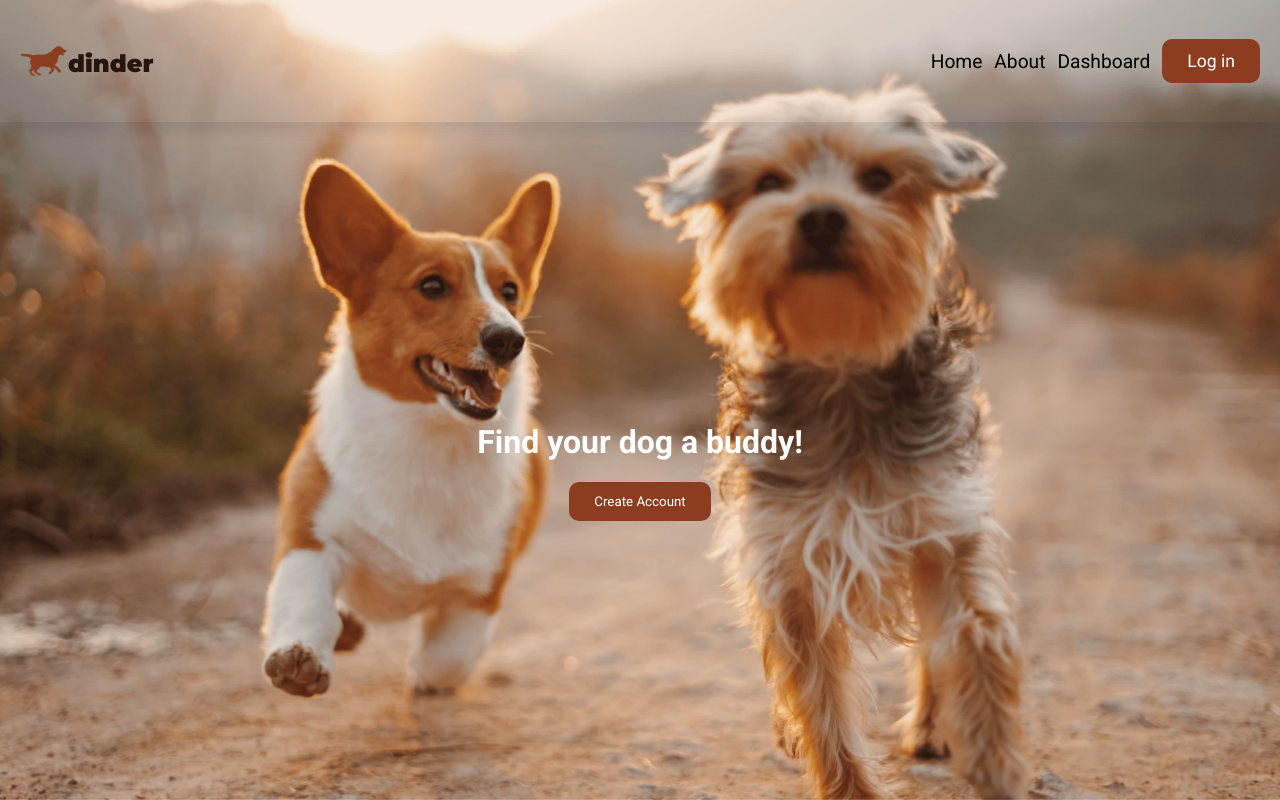
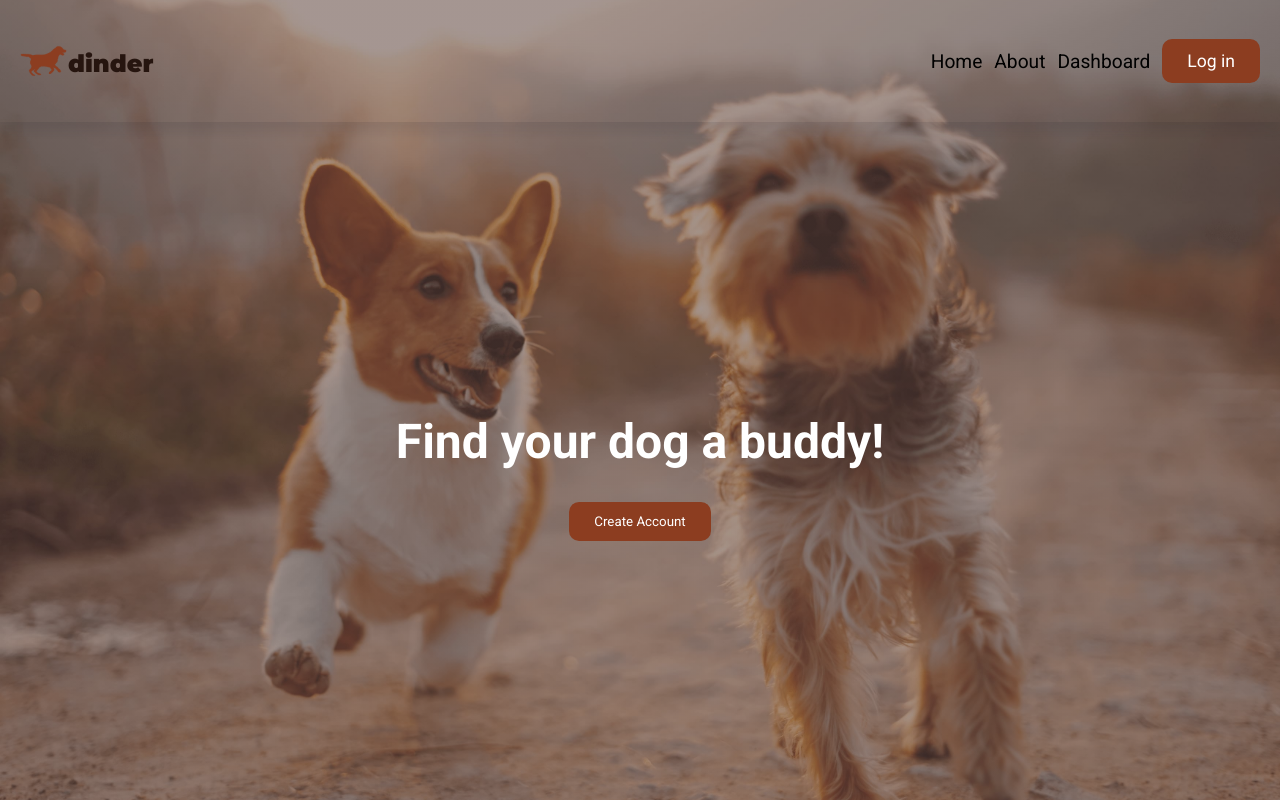
Before and after one commit to rudzupuke/SGT-final-task, a React (Create React App) app in the folder frontend/: page / in a window 1280 px wide. Built offline with nearby package versions, Linux system fonts and the light colour scheme.

Commit message:
continuing home page styles

```diff
--- a/frontend/src/App.scss
+++ b/frontend/src/App.scss
@@ -2,13 +2,13 @@
 
 // shared color variables
 
-$dark-text: #26150F;
-$white: #ffffff;
-$background-color: #E5E5E5;
-$primary: #8C3D20;
-$primary-brigt: #f1770c;
-$primary-light: #C7B2A6;
-$primary-light-2: #C7B2A6;
+$dark-text: rgb(38, 21, 15);
+$white: rgb(255, 255, 255);
+$background-color: rgb(229, 229, 229);
+$primary: rgb(140, 61, 32);
+$primary-brigt: rgb(241, 119, 12);
+$primary-light: rgb(199, 178, 166);
+$primary-light-2: rgb(199, 178, 166);
 
 // reused elements
 
@@ -33,3 +33,8 @@ $primary-light-2: #C7B2A6;
       cursor: not-allowed;
   }
   }
+
+  .heading--main {
+    color: $white;
+    font-size: 3rem;
+  }
--- a/frontend/src/pages/Home/Home.js
+++ b/frontend/src/pages/Home/Home.js
@@ -23,7 +23,6 @@ const Home = () => {
 				<button className="button--primary" onClick={handleClick}>
 					{authToken ? "Sign Out" : "Create Account"}
 				</button>
-
 				{showModal && <LoginModal setShowModal={setShowModal} />}
 			</div>
 		</div>
--- a/frontend/src/pages/Home/Home.scss
+++ b/frontend/src/pages/Home/Home.scss
@@ -4,16 +4,15 @@
     margin: 0;
     padding: 0;
     min-height: 100vh;
-    // width: 100vw;
-    // position: fixed;
+    width: 100vw;
+    position: fixed;
     display: grid;
     grid-template-rows: auto 1fr;
     background: linear-gradient(
         to bottom,
-        rgba(0, 0, 0, 0.65) 0%,
-        rgba(0, 0, 0, 0.65) 100%,
-    );
-    background-image: url(../../assets/alvan-nee-T-0EW-SEbsE-unsplash.jpg);
+        rgba(82, 65, 65, 0.5) 0%,
+        rgba(82, 65, 65, 0.50) 100%,
+    ), url(../../assets/alvan-nee-T-0EW-SEbsE-unsplash.jpg);
     background-size:cover;
     background-repeat: no-repeat;
     background-position: center center;
```
